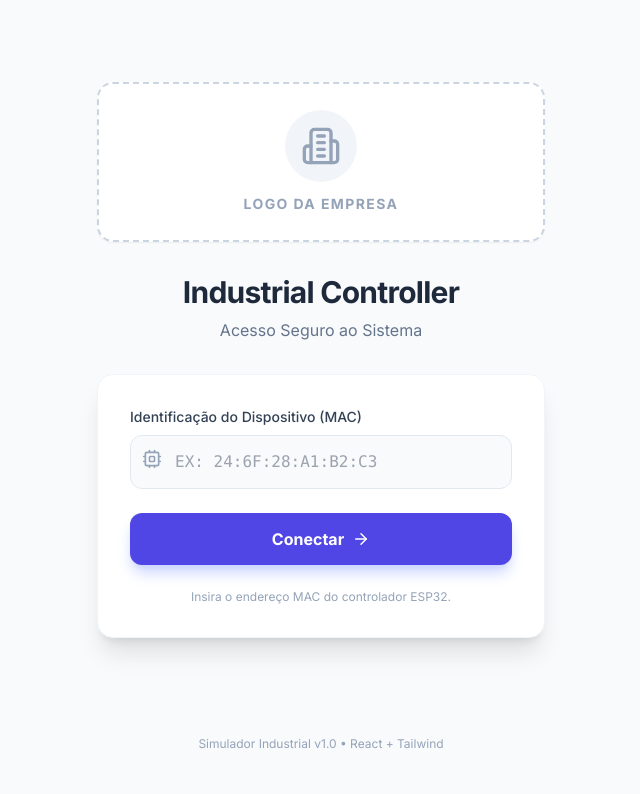
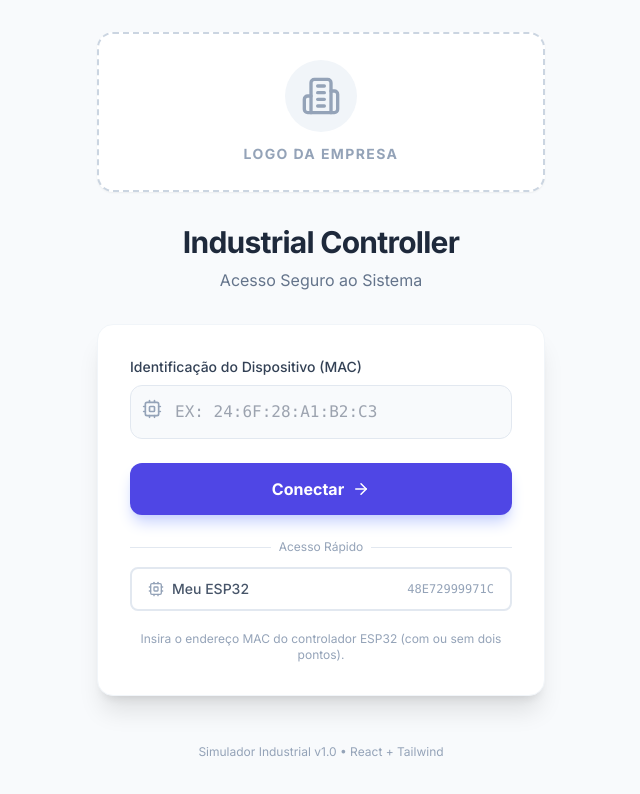
Before and after one commit to diegotamiozzo/control-esp32, a React (Vite) app: page /#/ in a window 1280 px wide. Shown: the top 794 px of the page, without its empty margins (319-959 px from the left). Built offline with nearby package versions, Linux system fonts and the light colour scheme.

Commit message:
Added GUIA_VERIFICACAO.md

```diff
--- a/context/MachineContext.tsx
+++ b/context/MachineContext.tsx
@@ -109,7 +109,11 @@ export const MachineProvider = ({ children }: { children?: ReactNode }) => {
   useEffect(() => {
     if (!state.macAddress || isDemoMode) return;
 
-    console.log(`Conectando MQTT... Broker: ${MQTT_BROKER_URL}`);
+    console.log('=== INICIANDO CONEXÃO MQTT ===');
+    console.log('Broker:', MQTT_BROKER_URL);
+    console.log('Usuário:', MQTT_USER);
+    console.log('MAC Address:', state.macAddress);
+    console.log('Tópico:', `${TOPIC_PREFIX}/${state.macAddress}/telemetria`);
 
     try {
         const client = mqtt.connect(MQTT_BROKER_URL, {
@@ -127,15 +131,24 @@ export const MachineProvider = ({ children }: { children?: ReactNode }) => {
         const topicTelemetry = `${TOPIC_PREFIX}/${state.macAddress}/telemetria`;
 
         client.on('connect', () => {
-            console.log('MQTT Conectado com sucesso!');
+            console.log('✓ MQTT CONECTADO COM SUCESSO!');
+            console.log('✓ Inscrito em:', topicTelemetry);
             setState(s => ({ ...s, isConnected: true, mqttConnected: true }));
-            client.subscribe(topicTelemetry);
+            client.subscribe(topicTelemetry, (err) => {
+                if (err) {
+                    console.error('Erro ao inscrever no tópico:', err);
+                } else {
+                    console.log('✓ Inscrição confirmada');
+                }
+            });
         });
 
         client.on('message', (topic, message) => {
+            console.log('📨 Mensagem recebida:', topic);
             if (topic === topicTelemetry) {
                 try {
                     const payload = JSON.parse(message.toString());
+                    console.log('📦 Payload:', payload);
                     setState(prev => {
                         const newInputs = { ...prev.inputs };
                         const newOutputs = { ...prev.outputs };
--- a/pages/Login.tsx
+++ b/pages/Login.tsx
@@ -9,14 +9,21 @@ const Login: React.FC = () => {
 
   const handleConnect = (e: React.FormEvent) => {
     e.preventDefault();
-    const macRegex = /^([0-9A-Fa-f]{2}[:-]){5}([0-9A-Fa-f]{2})$/;
 
-    // For simulation ease, we allow a simple "demo" or a valid MAC
-    if (inputMac.toLowerCase() === 'demo' || macRegex.test(inputMac) || inputMac.length > 0) {
-      setMacAddress(inputMac);
+    const cleanMac = inputMac.trim().toUpperCase().replace(/[:-]/g, '');
+
+    if (inputMac.toLowerCase() === 'demo') {
+      setMacAddress('demo');
+    } else if (/^[0-9A-F]{12}$/.test(cleanMac)) {
+      setMacAddress(cleanMac);
     } else {
-      setError('Formato inválido. Use MAC (ex: AA:BB:CC:11:22:33)');
+      setError('Formato inválido. Use 12 caracteres hexadecimais (ex: 48E72999971C ou 48:E7:29:99:97:1C)');
     }
+  };
+
+  const quickConnect = (mac: string) => {
+    setInputMac(mac);
+    setMacAddress(mac);
   };
 
   return (
@@ -71,9 +78,30 @@ const Login: React.FC = () => {
             </button>
           </form>
 
-          <div className="mt-6 text-center">
-              <p className="text-xs text-slate-400">
-                  Insira o endereço MAC do controlador ESP32.
+          <div className="mt-6 space-y-3">
+              <div className="relative">
+                  <div className="absolute inset-0 flex items-center">
+                      <div className="w-full border-t border-slate-200"></div>
+                  </div>
+                  <div className="relative flex justify-center text-xs">
+                      <span className="px-2 bg-white text-slate-400">Acesso Rápido</span>
+                  </div>
+              </div>
+
+              <button
+                  type="button"
+                  onClick={() => quickConnect('48E72999971C')}
+                  className="w-full py-2.5 px-4 rounded-lg border-2 border-slate-200 hover:border-indigo-400 hover:bg-indigo-50 transition-all text-sm font-medium text-slate-600 hover:text-indigo-600 flex items-center justify-between group"
+              >
+                  <span className="flex items-center space-x-2">
+                      <Cpu size={16} className="text-slate-400 group-hover:text-indigo-500" />
+                      <span>Meu ESP32</span>
+                  </span>
+                  <span className="font-mono text-xs text-slate-400 group-hover:text-indigo-400">48E72999971C</span>
+              </button>
+
+              <p className="text-xs text-slate-400 text-center pt-2">
+                  Insira o endereço MAC do controlador ESP32 (com ou sem dois pontos).
               </p>
           </div>
         </div>
```
Also changed, not shown: 1 other file (tests, documents, lock files or other folders).
